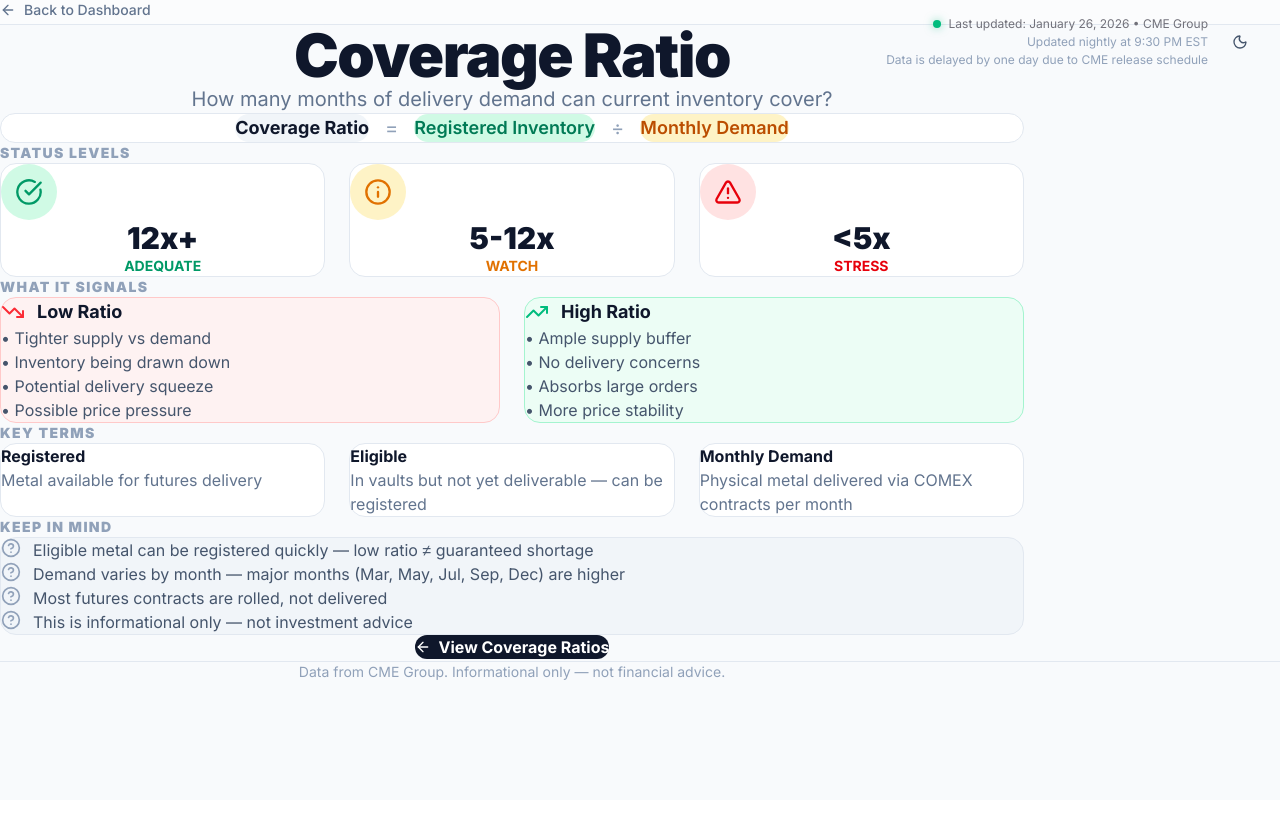
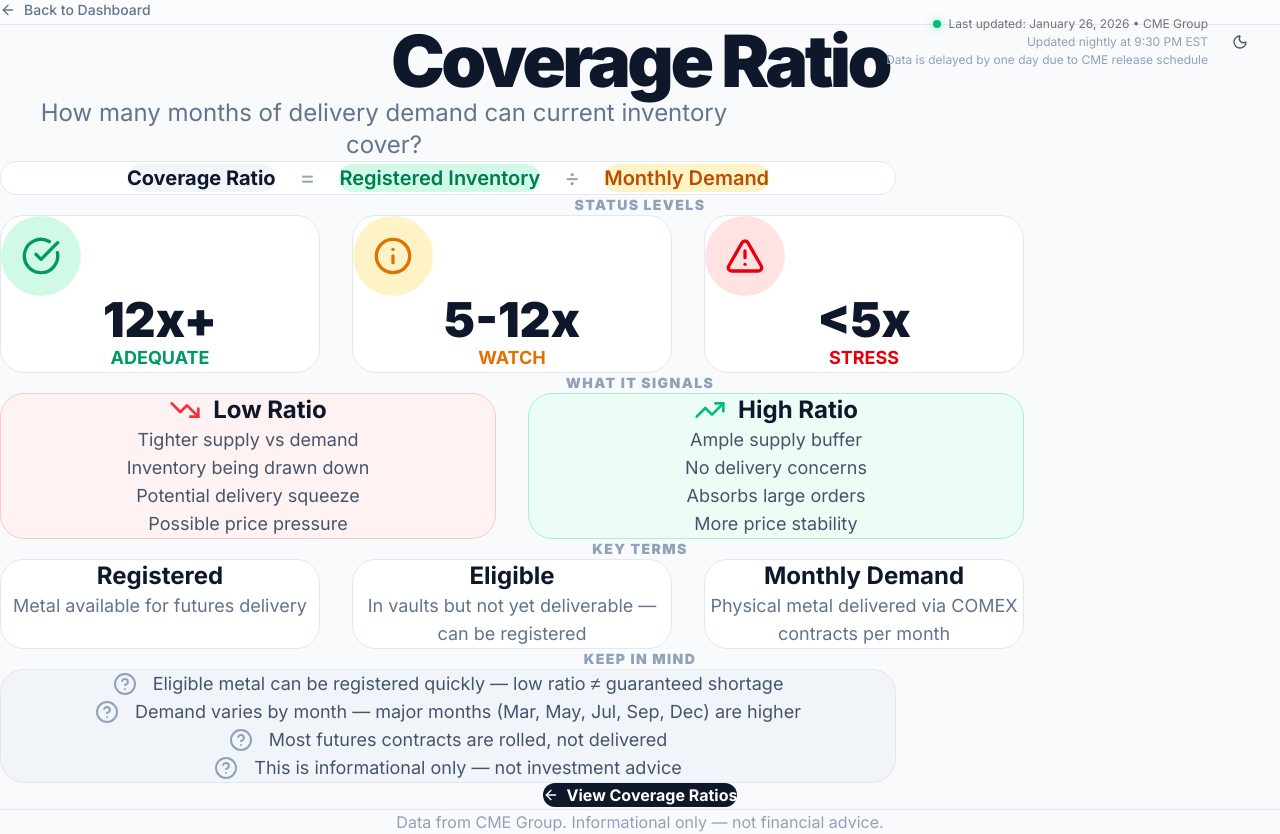
Before and after one commit to kdsmith10000/metalstats, a Next.js app: page /learn in a window 1280 px wide. Before the commit the page ends 800 px from the top, so only its background shows below. Built offline with nearby package versions, Linux system fonts and the light colour scheme.

Commit message:
Center and enlarge learn page content to fill browser width

```diff
--- a/app/learn/page.tsx
+++ b/app/learn/page.tsx
@@ -11,7 +11,7 @@ export default function LearnPage() {
     <div className="min-h-screen bg-slate-50 dark:bg-slate-950">
       {/* Header */}
       <div className="border-b border-slate-200 dark:border-slate-800 bg-white/50 dark:bg-black/30">
-        <div className="max-w-5xl mx-auto px-4 sm:px-8 lg:px-16 py-6">
+        <div className="w-full px-6 sm:px-12 lg:px-24 py-6">
           <Link
             href="/"
             className="inline-flex items-center gap-2 text-sm font-medium text-slate-500 hover:text-slate-900 dark:hover:text-white transition-colors"
@@ -23,131 +23,131 @@ export default function LearnPage() {
       </div>
 
       {/* Content */}
-      <div className="max-w-5xl mx-auto px-4 sm:px-8 lg:px-16 py-12 sm:py-16">
+      <div className="w-full px-6 sm:px-12 lg:px-24 py-12 sm:py-20">
         {/* Title */}
-        <div className="mb-12 text-center">
-          <h1 className="text-4xl sm:text-5xl lg:text-6xl font-black tracking-tight text-slate-900 dark:text-white mb-4">
+        <div className="mb-16 text-center">
+          <h1 className="text-5xl sm:text-6xl lg:text-7xl font-black tracking-tighter text-slate-900 dark:text-white mb-6">
             Coverage Ratio
           </h1>
-          <p className="text-lg sm:text-xl text-slate-500 dark:text-slate-400">
+          <p className="text-xl sm:text-2xl text-slate-500 dark:text-slate-400 max-w-3xl mx-auto">
             How many months of delivery demand can current inventory cover?
           </p>
         </div>
 
         {/* Formula Card */}
-        <div className="mb-12 p-6 sm:p-8 bg-white dark:bg-slate-900 rounded-2xl border border-slate-200 dark:border-slate-800 text-center">
-          <div className="flex items-center justify-center gap-3 sm:gap-4 flex-wrap text-base sm:text-lg">
-            <span className="px-4 py-2 bg-slate-100 dark:bg-slate-800 rounded-xl font-bold text-slate-900 dark:text-white">
+        <div className="mb-16 p-8 sm:p-12 bg-white dark:bg-slate-900 rounded-3xl border border-slate-200 dark:border-slate-800 text-center max-w-4xl mx-auto">
+          <div className="flex items-center justify-center gap-4 sm:gap-6 flex-wrap text-lg sm:text-xl">
+            <span className="px-5 py-3 bg-slate-100 dark:bg-slate-800 rounded-2xl font-bold text-slate-900 dark:text-white">
               Coverage Ratio
             </span>
-            <span className="text-slate-400 text-xl">=</span>
-            <span className="px-4 py-2 bg-emerald-100 dark:bg-emerald-900/30 rounded-xl font-semibold text-emerald-700 dark:text-emerald-400">
+            <span className="text-slate-400 text-2xl">=</span>
+            <span className="px-5 py-3 bg-emerald-100 dark:bg-emerald-900/30 rounded-2xl font-semibold text-emerald-700 dark:text-emerald-400">
               Registered Inventory
             </span>
-            <span className="text-slate-400 text-xl">÷</span>
-            <span className="px-4 py-2 bg-amber-100 dark:bg-amber-900/30 rounded-xl font-semibold text-amber-700 dark:text-amber-400">
+            <span className="text-slate-400 text-2xl">÷</span>
+            <span className="px-5 py-3 bg-amber-100 dark:bg-amber-900/30 rounded-2xl font-semibold text-amber-700 dark:text-amber-400">
               Monthly Demand
             </span>
           </div>
         </div>
 
         {/* Status Levels - Compact */}
-        <div className="mb-12">
-          <h2 className="text-sm font-black text-slate-400 uppercase tracking-widest mb-5">Status Levels</h2>
-          <div className="grid grid-cols-3 gap-4 sm:gap-6">
-            <div className="p-5 sm:p-6 bg-white dark:bg-slate-900 rounded-2xl border border-slate-200 dark:border-slate-800 text-center">
-              <div className="w-12 h-12 sm:w-14 sm:h-14 mx-auto mb-3 rounded-full bg-emerald-100 dark:bg-emerald-900/30 flex items-center justify-center">
-                <CheckCircle className="w-6 h-6 sm:w-7 sm:h-7 text-emerald-600 dark:text-emerald-400" />
+        <div className="mb-16">
+          <h2 className="text-sm font-black text-slate-400 uppercase tracking-widest mb-6 text-center">Status Levels</h2>
+          <div className="grid grid-cols-1 sm:grid-cols-3 gap-6 sm:gap-8 max-w-5xl mx-auto">
+            <div className="p-8 sm:p-10 bg-white dark:bg-slate-900 rounded-3xl border border-slate-200 dark:border-slate-800 text-center">
+              <div className="w-16 h-16 sm:w-20 sm:h-20 mx-auto mb-4 rounded-full bg-emerald-100 dark:bg-emerald-900/30 flex items-center justify-center">
+                <CheckCircle className="w-8 h-8 sm:w-10 sm:h-10 text-emerald-600 dark:text-emerald-400" />
               </div>
-              <p className="text-2xl sm:text-3xl font-black text-slate-900 dark:text-white">12x+</p>
-              <p className="text-sm font-bold text-emerald-600 dark:text-emerald-400 uppercase mt-1">Adequate</p>
+              <p className="text-4xl sm:text-5xl font-black text-slate-900 dark:text-white">12x+</p>
+              <p className="text-base sm:text-lg font-bold text-emerald-600 dark:text-emerald-400 uppercase mt-2">Adequate</p>
             </div>
-            <div className="p-5 sm:p-6 bg-white dark:bg-slate-900 rounded-2xl border border-slate-200 dark:border-slate-800 text-center">
-              <div className="w-12 h-12 sm:w-14 sm:h-14 mx-auto mb-3 rounded-full bg-amber-100 dark:bg-amber-900/30 flex items-center justify-center">
-                <Info className="w-6 h-6 sm:w-7 sm:h-7 text-amber-600 dark:text-amber-400" />
+            <div className="p-8 sm:p-10 bg-white dark:bg-slate-900 rounded-3xl border border-slate-200 dark:border-slate-800 text-center">
+              <div className="w-16 h-16 sm:w-20 sm:h-20 mx-auto mb-4 rounded-full bg-amber-100 dark:bg-amber-900/30 flex items-center justify-center">
+                <Info className="w-8 h-8 sm:w-10 sm:h-10 text-amber-600 dark:text-amber-400" />
               </div>
-              <p className="text-2xl sm:text-3xl font-black text-slate-900 dark:text-white">5-12x</p>
-              <p className="text-sm font-bold text-amber-600 dark:text-amber-400 uppercase mt-1">Watch</p>
+              <p className="text-4xl sm:text-5xl font-black text-slate-900 dark:text-white">5-12x</p>
+              <p className="text-base sm:text-lg font-bold text-amber-600 dark:text-amber-400 uppercase mt-2">Watch</p>
             </div>
-            <div className="p-5 sm:p-6 bg-white dark:bg-slate-900 rounded-2xl border border-slate-200 dark:border-slate-800 text-center">
-              <div className="w-12 h-12 sm:w-14 sm:h-14 mx-auto mb-3 rounded-full bg-red-100 dark:bg-red-900/30 flex items-center justify-center">
-                <AlertTriangle className="w-6 h-6 sm:w-7 sm:h-7 text-red-600 dark:text-red-400" />
+            <div className="p-8 sm:p-10 bg-white dark:bg-slate-900 rounded-3xl border border-slate-200 dark:border-slate-800 text-center">
+              <div className="w-16 h-16 sm:w-20 sm:h-20 mx-auto mb-4 rounded-full bg-red-100 dark:bg-red-900/30 flex items-center justify-center">
+                <AlertTriangle className="w-8 h-8 sm:w-10 sm:h-10 text-red-600 dark:text-red-400" />
               </div>
-              <p className="text-2xl sm:text-3xl font-black text-slate-900 dark:text-white">&lt;5x</p>
-              <p className="text-sm font-bold text-red-600 dark:text-red-400 uppercase mt-1">Stress</p>
+              <p className="text-4xl sm:text-5xl font-black text-slate-900 dark:text-white">&lt;5x</p>
+              <p className="text-base sm:text-lg font-bold text-red-600 dark:text-red-400 uppercase mt-2">Stress</p>
             </div>
           </div>
         </div>
 
         {/* What It Signals - Two Column */}
-        <div className="mb-12">
-          <h2 className="text-sm font-black text-slate-400 uppercase tracking-widest mb-5">What It Signals</h2>
-          <div className="grid sm:grid-cols-2 gap-5 sm:gap-6">
-            <div className="p-6 sm:p-8 bg-red-50 dark:bg-red-900/10 rounded-2xl border border-red-200 dark:border-red-900/30">
-              <div className="flex items-center gap-3 mb-4">
-                <TrendingDown className="w-6 h-6 text-red-500" />
-                <h3 className="text-lg font-bold text-slate-900 dark:text-white">Low Ratio</h3>
+        <div className="mb-16">
+          <h2 className="text-sm font-black text-slate-400 uppercase tracking-widest mb-6 text-center">What It Signals</h2>
+          <div className="grid sm:grid-cols-2 gap-6 sm:gap-8 max-w-5xl mx-auto">
+            <div className="p-8 sm:p-10 bg-red-50 dark:bg-red-900/10 rounded-3xl border border-red-200 dark:border-red-900/30 text-center">
+              <div className="flex items-center justify-center gap-3 mb-6">
+                <TrendingDown className="w-8 h-8 text-red-500" />
+                <h3 className="text-2xl font-bold text-slate-900 dark:text-white">Low Ratio</h3>
               </div>
-              <ul className="space-y-2.5 text-base text-slate-600 dark:text-slate-300">
-                <li>• Tighter supply vs demand</li>
-                <li>• Inventory being drawn down</li>
-                <li>• Potential delivery squeeze</li>
-                <li>• Possible price pressure</li>
+              <ul className="space-y-3 text-lg text-slate-600 dark:text-slate-300">
+                <li>Tighter supply vs demand</li>
+                <li>Inventory being drawn down</li>
+                <li>Potential delivery squeeze</li>
+                <li>Possible price pressure</li>
               </ul>
             </div>
-            <div className="p-6 sm:p-8 bg-emerald-50 dark:bg-emerald-900/10 rounded-2xl border border-emerald-200 dark:border-emerald-900/30">
-              <div className="flex items-center gap-3 mb-4">
-                <TrendingUp className="w-6 h-6 text-emerald-500" />
-                <h3 className="text-lg font-bold text-slate-900 dark:text-white">High Ratio</h3>
+            <div className="p-8 sm:p-10 bg-emerald-50 dark:bg-emerald-900/10 rounded-3xl border border-emerald-200 dark:border-emerald-900/30 text-center">
+              <div className="flex items-center justify-center gap-3 mb-6">
+                <TrendingUp className="w-8 h-8 text-emerald-500" />
+                <h3 className="text-2xl font-bold text-slate-900 dark:text-white">High Ratio</h3>
               </div>
-              <ul className="space-y-2.5 text-base text-slate-600 dark:text-slate-300">
-                <li>• Ample supply buffer</li>
-                <li>• No delivery concerns</li>
-                <li>• Absorbs large orders</li>
-                <li>• More price stability</li>
+              <ul className="space-y-3 text-lg text-slate-600 dark:text-slate-300">
+                <li>Ample supply buffer</li>
+                <li>No delivery concerns</li>
+                <li>Absorbs large orders</li>
+                <li>More price stability</li>
               </ul>
             </div>
           </div>
         </div>
 
         {/* Key Terms - Compact */}
-        <div className="mb-12">
-          <h2 className="text-sm font-black text-slate-400 uppercase tracking-widest mb-5">Key Terms</h2>
-          <div className="grid sm:grid-cols-3 gap-4 sm:gap-6">
-            <div className="p-5 sm:p-6 bg-white dark:bg-slate-900 rounded-2xl border border-slate-200 dark:border-slate-800">
-              <h3 className="font-bold text-slate-900 dark:text-white text-base mb-2">Registered</h3>
-              <p className="text-base text-slate-500 dark:text-slate-400">Metal available for futures delivery</p>
+        <div className="mb-16">
+          <h2 className="text-sm font-black text-slate-400 uppercase tracking-widest mb-6 text-center">Key Terms</h2>
+          <div className="grid sm:grid-cols-3 gap-6 sm:gap-8 max-w-5xl mx-auto">
+            <div className="p-8 sm:p-10 bg-white dark:bg-slate-900 rounded-3xl border border-slate-200 dark:border-slate-800 text-center">
+              <h3 className="font-bold text-slate-900 dark:text-white text-xl sm:text-2xl mb-3">Registered</h3>
+              <p className="text-lg text-slate-500 dark:text-slate-400">Metal available for futures delivery</p>
             </div>
-            <div className="p-5 sm:p-6 bg-white dark:bg-slate-900 rounded-2xl border border-slate-200 dark:border-slate-800">
-              <h3 className="font-bold text-slate-900 dark:text-white text-base mb-2">Eligible</h3>
-              <p className="text-base text-slate-500 dark:text-slate-400">In vaults but not yet deliverable — can be registered</p>
+            <div className="p-8 sm:p-10 bg-white dark:bg-slate-900 rounded-3xl border border-slate-200 dark:border-slate-800 text-center">
+              <h3 className="font-bold text-slate-900 dark:text-white text-xl sm:text-2xl mb-3">Eligible</h3>
+              <p className="text-lg text-slate-500 dark:text-slate-400">In vaults but not yet deliverable — can be registered</p>
             </div>
-            <div className="p-5 sm:p-6 bg-white dark:bg-slate-900 rounded-2xl border border-slate-200 dark:border-slate-800">
-              <h3 className="font-bold text-slate-900 dark:text-white text-base mb-2">Monthly Demand</h3>
-              <p className="text-base text-slate-500 dark:text-slate-400">Physical metal delivered via COMEX contracts per month</p>
+            <div className="p-8 sm:p-10 bg-white dark:bg-slate-900 rounded-3xl border border-slate-200 dark:border-slate-800 text-center">
+              <h3 className="font-bold text-slate-900 dark:text-white text-xl sm:text-2xl mb-3">Monthly Demand</h3>
+              <p className="text-lg text-slate-500 dark:text-slate-400">Physical metal delivered via COMEX contracts per month</p>
             </div>
           </div>
         </div>
 
         {/* Important Notes - Compact */}
-        <div className="mb-12">
-          <h2 className="text-sm font-black text-slate-400 uppercase tracking-widest mb-5">Keep in Mind</h2>
-          <div className="p-6 sm:p-8 bg-slate-100 dark:bg-slate-900 rounded-2xl border border-slate-200 dark:border-slate-800">
-            <ul className="space-y-4 text-base text-slate-600 dark:text-slate-300">
-              <li className="flex items-start gap-3">
-                <HelpCircle className="w-5 h-5 text-slate-400 mt-0.5 flex-shrink-0" />
+        <div className="mb-16">
+          <h2 className="text-sm font-black text-slate-400 uppercase tracking-widest mb-6 text-center">Keep in Mind</h2>
+          <div className="p-8 sm:p-10 bg-slate-100 dark:bg-slate-900 rounded-3xl border border-slate-200 dark:border-slate-800 max-w-4xl mx-auto">
+            <ul className="space-y-5 text-lg text-slate-600 dark:text-slate-300 text-center">
+              <li className="flex items-center justify-center gap-4">
+                <HelpCircle className="w-6 h-6 text-slate-400 flex-shrink-0" />
                 <span>Eligible metal can be registered quickly — low ratio ≠ guaranteed shortage</span>
               </li>
-              <li className="flex items-start gap-3">
-                <HelpCircle className="w-5 h-5 text-slate-400 mt-0.5 flex-shrink-0" />
+              <li className="flex items-center justify-center gap-4">
+                <HelpCircle className="w-6 h-6 text-slate-400 flex-shrink-0" />
                 <span>Demand varies by month — major months (Mar, May, Jul, Sep, Dec) are higher</span>
               </li>
-              <li className="flex items-start gap-3">
-                <HelpCircle className="w-5 h-5 text-slate-400 mt-0.5 flex-shrink-0" />
+              <li className="flex items-center justify-center gap-4">
+                <HelpCircle className="w-6 h-6 text-slate-400 flex-shrink-0" />
                 <span>Most futures contracts are rolled, not delivered</span>
               </li>
-              <li className="flex items-start gap-3">
-                <HelpCircle className="w-5 h-5 text-slate-400 mt-0.5 flex-shrink-0" />
+              <li className="flex items-center justify-center gap-4">
+                <HelpCircle className="w-6 h-6 text-slate-400 flex-shrink-0" />
                 <span>This is informational only — not investment advice</span>
               </li>
             </ul>
@@ -167,9 +167,9 @@ export default function LearnPage() {
       </div>
 
       {/* Footer */}
-      <footer className="py-8 border-t border-slate-200 dark:border-slate-800">
-        <div className="max-w-5xl mx-auto px-4 sm:px-8 lg:px-16 text-center">
-          <p className="text-sm text-slate-400">
+      <footer className="py-10 border-t border-slate-200 dark:border-slate-800">
+        <div className="w-full px-6 sm:px-12 lg:px-24 text-center">
+          <p className="text-base text-slate-400">
             Data from CME Group. Informational only — not financial advice.
           </p>
         </div>
```
